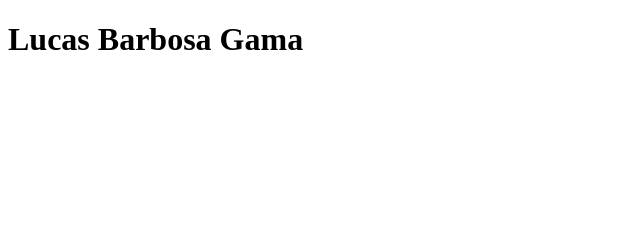
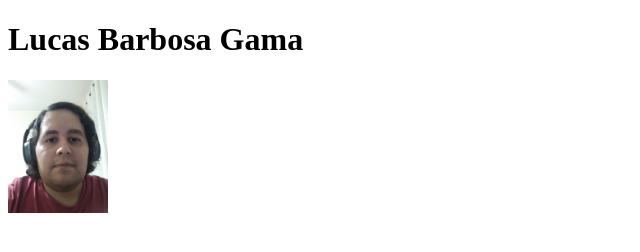
Before and after one commit to lucasbgama/lucasbgama.github.io, a plain HTML site: page index.html in a window 1280 px wide. Shown: the whole page, without its empty margins (0-640 px from the left). Drawn offline with Linux system fonts and the light colour scheme.

Commit message:
Foto adicionada

```diff
--- a/index.html
+++ b/index.html
@@ -7,5 +7,6 @@
 </head>
 <body>
     <h1>Lucas Barbosa Gama</h1>
+    <img src="/images/IMG_20200923_204541.jpg" width="100px" alt="Foto de Lucas Gama">
 </body>
 </html>
```
Also changed, not shown: images/IMG_20200923_204541.jpg (added).
